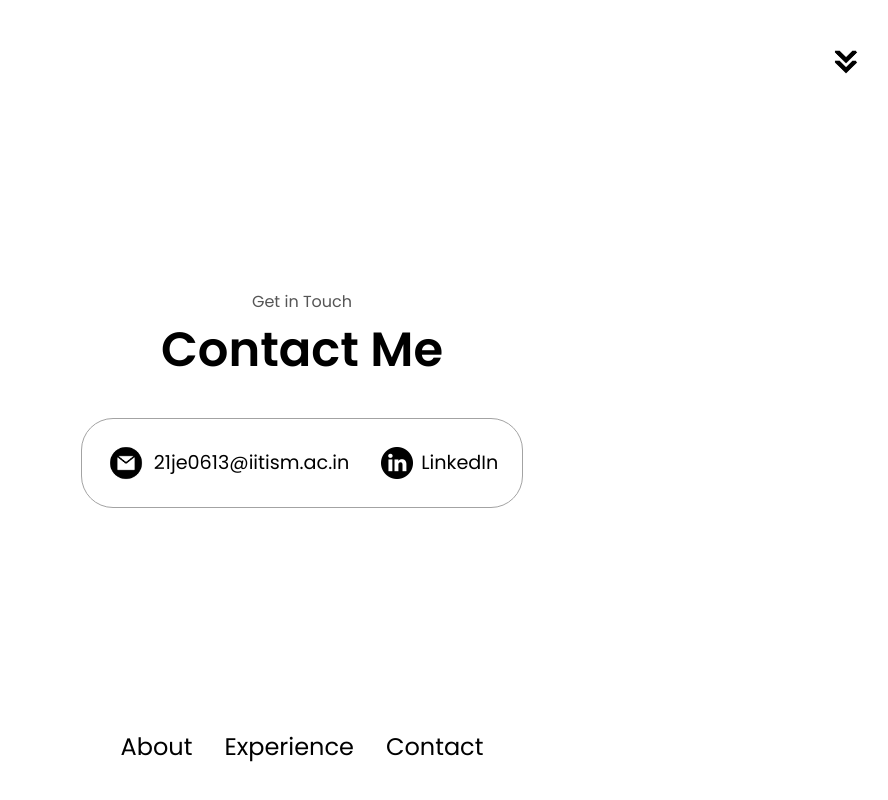
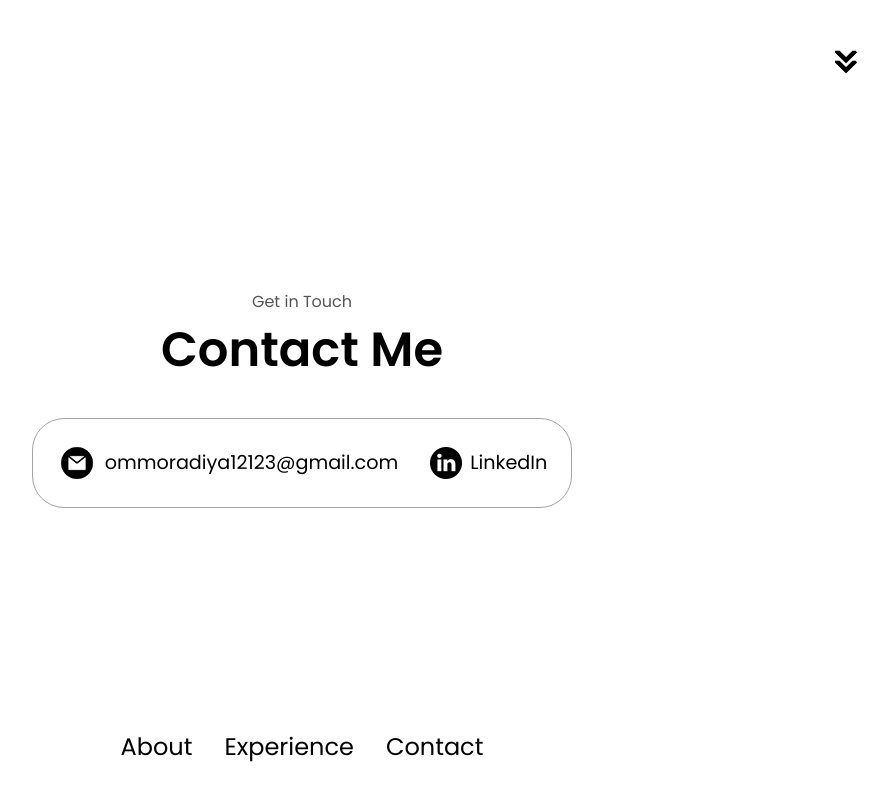
Before and after one commit to moradiya84/portfolio_website, a plain HTML site: page index.html in a window 1280 px wide. Shown: the part 2314-3114 px from the top of the page, without its empty margins (338-1226 px from the left). Drawn offline with Linux system fonts and the light colour scheme.

Commit message:
Update index.html

```diff
--- a/index.html
+++ b/index.html
@@ -243,7 +243,7 @@
             alt="Email icon"
             class="icon contact-icon email-icon"
           />
-          <p><a>21je0613@iitism.ac.in</a></p>
+          <p><a>ommoradiya12123@gmail.com</a></p>
         </div>
         <div class="contact-info-container">
           <img
```
